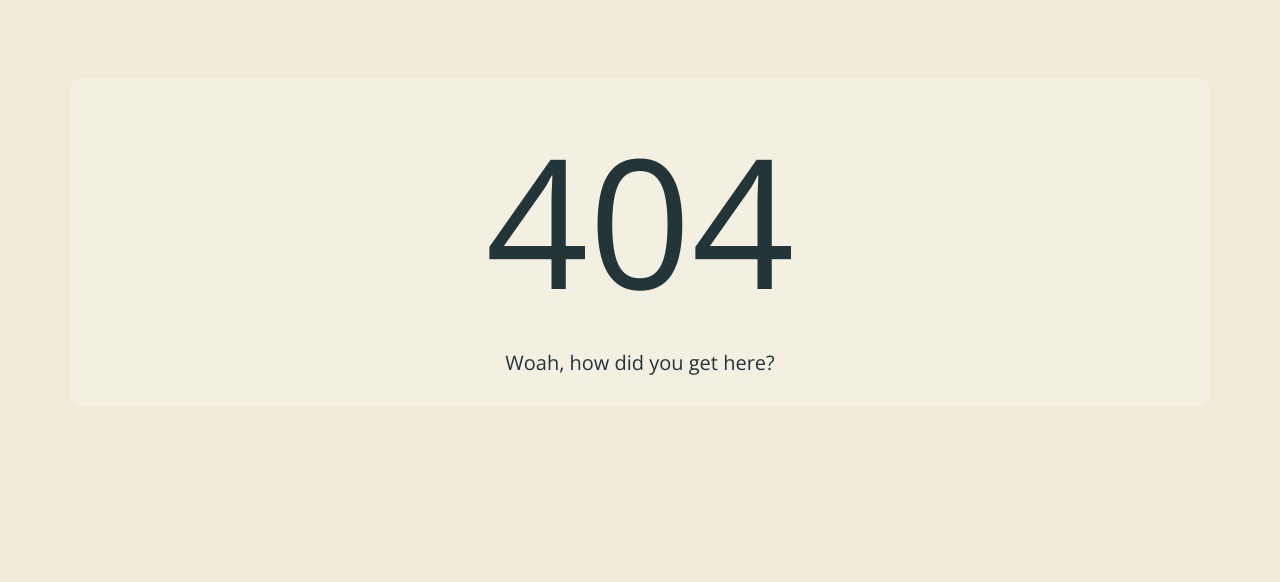
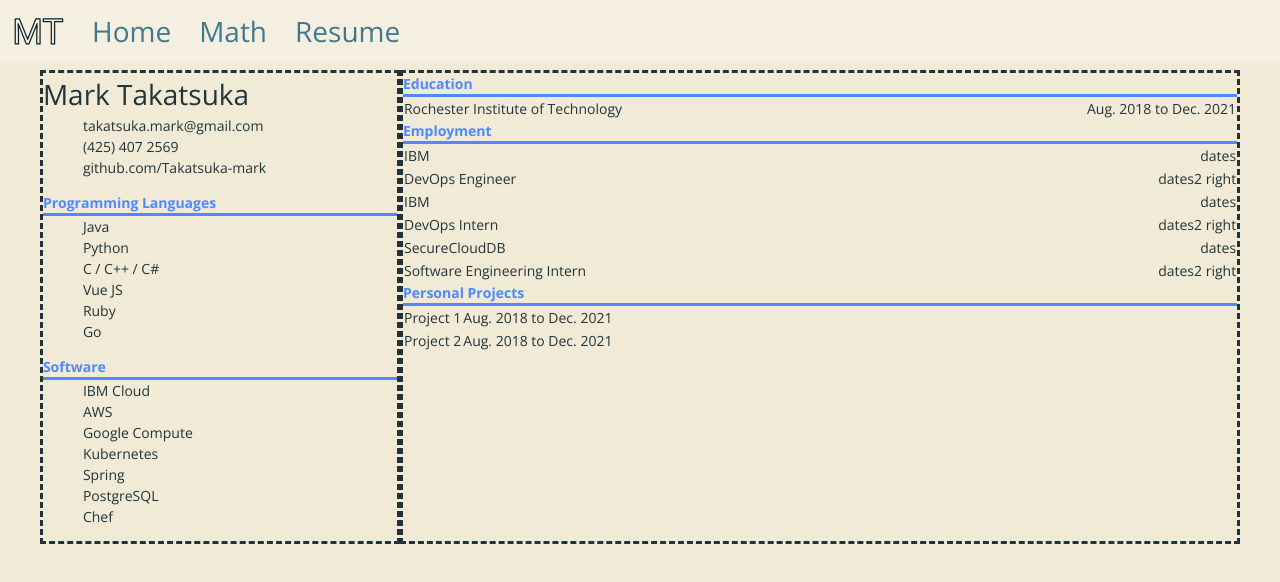
Before and after one commit to Takatsuka-Mark/website-frontend, a Vue app: page /resume in a window 1280 px wide. Before the commit this address had no page. Shown: the top 582 px of the page. Built offline with nearby package versions, Linux system fonts and the light colour scheme.

Commit message:
Adding on base resume components

```diff
--- a/package.json
+++ b/package.json
@@ -1,6 +1,6 @@
 {
   "name": "marktakatsuka",
-  "version": "0.3.3",
+  "version": "0.4.0",
   "private": true,
   "author": "Mark Takatsuka",
   "license": "MIT",
--- a/src/components/Header/Header.vue
+++ b/src/components/Header/Header.vue
@@ -22,6 +22,11 @@
         <li class="routes">
           <router-link to="/math">
             <h2 class="route-text"><b>Math</b></h2>
+          </router-link>
+        </li>
+        <li class="routes">
+          <router-link to="/resume">
+            <h2 class="route-text"><b>Resume</b></h2>
           </router-link>
         </li>
       </ul>
--- /dev/null
+++ b/src/pages/Resume/Resume.scss
@@ -0,0 +1,86 @@
+@import '../../styles/theme';
+
+$color-accent-blue: #4d89ff;
+
+.page{
+    position: relative;
+    // width: 100%;
+
+    display: flex;
+    // align-items: center;
+    // justify-content: center;
+    border-radius: 10px;
+    border-color: black;
+    width: 100%;
+}
+
+.column-left{
+    flex: 30%;
+    border-style: dashed;
+}
+.column-right{
+    flex: 70%;
+    border-style: dashed;
+}
+
+.header-name{
+    font-size: 2rem
+}
+
+.base-list{
+    list-style-type: none;
+}
+
+.base-section-title{
+    font-size: 1rem;
+    font-weight: bold;
+    color: $color-accent-blue;
+}
+
+.skill-title{
+    @extend .base-section-title;
+}
+
+.skills-list-list{
+    @extend .base-list;
+}
+
+.header-contact-list{
+    @extend .base-list;
+}
+
+.title-underline{
+    width: 100%;
+    height: 3px;
+    background-color: $color-accent-blue;
+}
+
+.education-title{
+    @extend .base-section-title;
+}
+
+.employment-title{
+    @extend .base-section-title;
+}
+
+.personal-projects-title{
+    @extend .base-section-title;
+}
+
+.title-table {
+    width: 100%;
+}
+
+.title-table-1-left {
+}
+
+.title-table-1-right {
+    text-align: right;
+}
+
+.title-table-2-left {
+}
+
+.title-table-2-right {
+    text-align: right;
+}
--- /dev/null
+++ b/src/pages/Resume/Resume.vue
@@ -0,0 +1,185 @@
+<template>
+    <div class="page">
+        <div class="column-left">
+            <div class="header-name">
+                Mark Takatsuka
+            </div>
+            <div class="header-contact">
+                <ul class="header-contact-list">
+                    <li>
+                        takatsuka.mark@gmail.com
+                    </li>
+                    <li>
+                        (425) 407 2569
+                    </li>
+                    <li>
+                        github.com/Takatsuka-mark
+                    </li>
+                </ul>
+            </div>
+            <div class="skills-list">
+                <div class="skill-title">
+                    Programming Languages
+                </div>
+                <div class="title-underline"></div>
+                <ul class="skills-list-list">
+                    <li>Java</li>
+                    <li>Python</li>
+                    <li>C / C++ / C#</li>
+                    <li>Vue JS</li>
+                    <li>Ruby</li>
+                    <li>Go</li>
+                </ul>
+            </div>
+            <div class="skills-list">
+                <div class="skill-title">
+                    Software
+                </div>
+                <div class="title-underline"></div>
+                <ul class="skills-list-list">
+                    <li>IBM Cloud</li>
+                    <li>AWS</li>
+                    <li>Google Compute</li>
+                    <li>Kubernetes</li>
+                    <li>Spring</li>
+                    <li>PostgreSQL</li>
+                    <li>Chef</li>
+                </ul>
+            </div>
+        </div>
+        <div class="column-right">
+            <div class="Education">
+                <div class="education-title">
+                    Education
+                </div>
+                <div class="title-underline"></div>
+                <table class="title-table">
+                    <tbody>
+                        <tr>
+                            <td class="title-table-1-left">
+                                Rochester Institute of Technology
+                            </td>
+                            <td class="title-table-1-right">
+                                Aug. 2018 to Dec. 2021
+                            </td>
+                        </tr>
+                    </tbody>
+                </table>
+            </div>
+            <div class="Employment">
+                <div class="employment-title">
+                    Employment
+                </div>
+                <div class="title-underline"></div>
+                <div class="employment-item">
+                    <table class="title-table">
+                        <tbody>
+                            <tr>
+                                <td class="title-table-1-left">
+                                    IBM
+                                </td>
+                                <td class="title-table-1-right">
+                                    dates
+                                </td>
+                            </tr>
+                            <tr>
+                                <td class="title-table-2-left">
+                                    DevOps Engineer
+                                </td>
+                                <td class="title-table-2-right">
+                                    dates2 right
+                                </td>
+                            </tr>
+                        </tbody>
+                    </table>
+                </div>
+                <div class="employment-item">
+                    <table class="title-table">
+                        <tbody>
+                            <tr>
+                                <td class="title-table-1-left">
+                                    IBM
+                                </td>
+                                <td class="title-table-1-right">
+                                    dates
+                                </td>
+                            </tr>
+                            <tr>
+                                <td class="title-table-2-left">
+                                    DevOps Intern
+                                </td>
+                                <td class="title-table-2-right">
+                                    dates2 right
+                                </td>
+                            </tr>
+                        </tbody>
+                    </table>
+                </div>
+                <div class="employment-item">
+                    <table class="title-table">
+                        <tbody>
+                            <tr>
+                                <td class="title-table-1-left">
+                                    SecureCloudDB
+                                </td>
+                                <td class="title-table-1-right">
+                                    dates
+                                </td>
+                            </tr>
+                            <tr>
+                                <td class="title-table-2-left">
+                                    Software Engineering Intern
+                                </td>
+                                <td class="title-table-2-right">
+                                    dates2 right
+                                </td>
+                            </tr>
+                        </tbody>
+                    </table>
+                </div>
+            </div>
+            <div class="Personal Projects">
+                <div class="personal-projects-title">
+                    Personal Projects
+                </div>
+                <div class="title-underline"></div>
+                <div class="personal-projects-item">
+                    <table class="title-table-1">
+                        <tbody>
+                            <tr>
+                                <td class="title-table-1-left">
+                                    Project 1
+                                </td>
+                                <td class="title-table-1-right">
+                                    Aug. 2018 to Dec. 2021
+                                </td>
+                            </tr>
+                        </tbody>
+                    </table>
+                </div>
+                <div class="personal-projects-item">
+                    <table class="title-table-1">
+                        <tbody>
+                            <tr>
+                                <td class="title-table-1-left">
+                                    Project 2
+                                </td>
+                                <td class="title-table-1-right">
+                                    Aug. 2018 to Dec. 2021
+                                </td>
+                            </tr>
+                        </tbody>
+                    </table>
+                </div>
+            </div>
+        </div>
+    </div>
+</template>
+
+<script>
+export default {
+  name: 'Resume',
+};
+</script>
+
+<style src="./Resume.scss" lang="scss" scoped />
--- a/src/router/index.js
+++ b/src/router/index.js
@@ -5,6 +5,7 @@ import ErrorPage from '@/pages/Error/ErrorPage.vue';
 // import Construction from '@/pages/Construction/Construction.vue';
 import MathInterpreter from '@/pages/Projects/MathInterpreter/MathInterpreter.vue';
 import Home from '@/pages/Home/Home.vue';
+import Resume from '@/pages/Resume/Resume.vue';
 
 Vue.use(VueRouter);
 
@@ -23,6 +24,11 @@ const routes = [
         path: 'Home',
         name: 'Home',
         component: Home,
+      },
+      {
+        path: 'resume',
+        name: 'Resume',
+        component: Resume,
       },
     ],
   },
```
